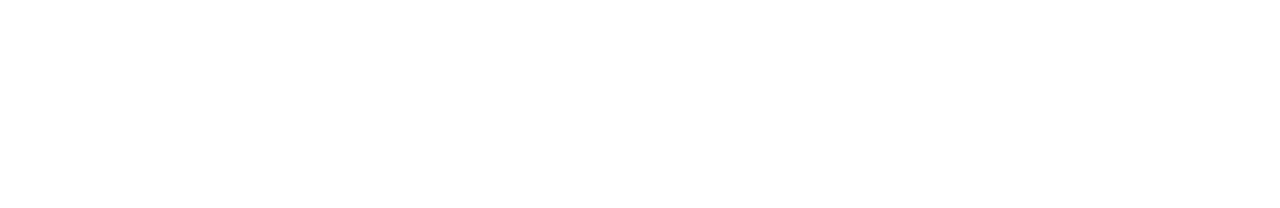
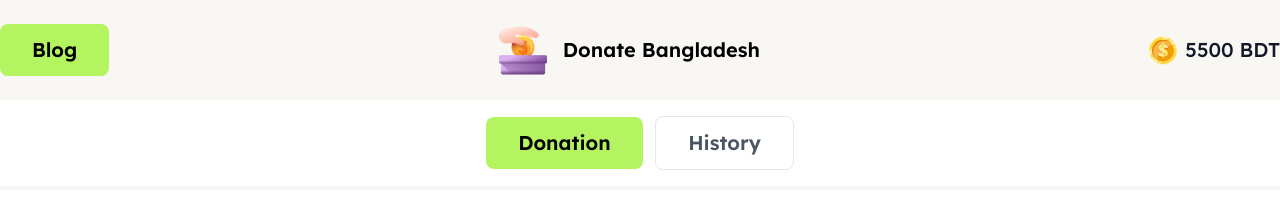
Before and after one commit to Codelifo/Donate-Bangladesh, a plain HTML site: page index.html in a window 1280 px wide. Drawn offline with nearby package versions, Linux system fonts and the light colour scheme.

Commit message:
header added.

```diff
--- a/index.html
+++ b/index.html
@@ -39,7 +39,30 @@
 </head>
 
 <body class="web_font">
-
+    <header id="header" class="sticky top-0 bg-white">
+        <nav id="navbar" class="bg-nab_color">
+            <div class="lg:max-w-7xl w-full my-0 mx-auto px-4 lg:px-0 ">
+                <div class="flex justify-between items-center py-6">
+                    <button class="text-xl font-semibold px-8 py-3 bg-btn_color rounded-lg text-black">Blog</button>
+                    <div class="flex items-center">
+                        <img src="./assets/logo.png" alt="">
+                        <h4 class="text-xl font-semibold ml-4 hidden lg:block">Donate Bangladesh</h4>
+                    </div>
+                    <div class="flex items-center">
+                        <img src="./assets/coin.png" alt="">
+                        <h5 class="text-xl font-medium text-gray-900 ml-2"><span id="main-balance">5500</span> BDT</h5>
+                    </div>
+                </div>
+            </div>
+        </nav>
+        <!-- button Donation History -->
+        <div id="nav-btn" class="py-4 border-b-4 border-gray-100  text-center space-x-2">
+            <button id="donation-button"
+                class="text-xl font-semibold px-8 py-3 bg-btn_color rounded-lg text-black">Donation</button>
+            <button id="history-button"
+                class="text-xl font-semibold px-8 py-3 border rounded-lg text-gray-600">History</button>
+        </div>
+    </header>
 
 
     <script src="./js/index.js"></script>
```
